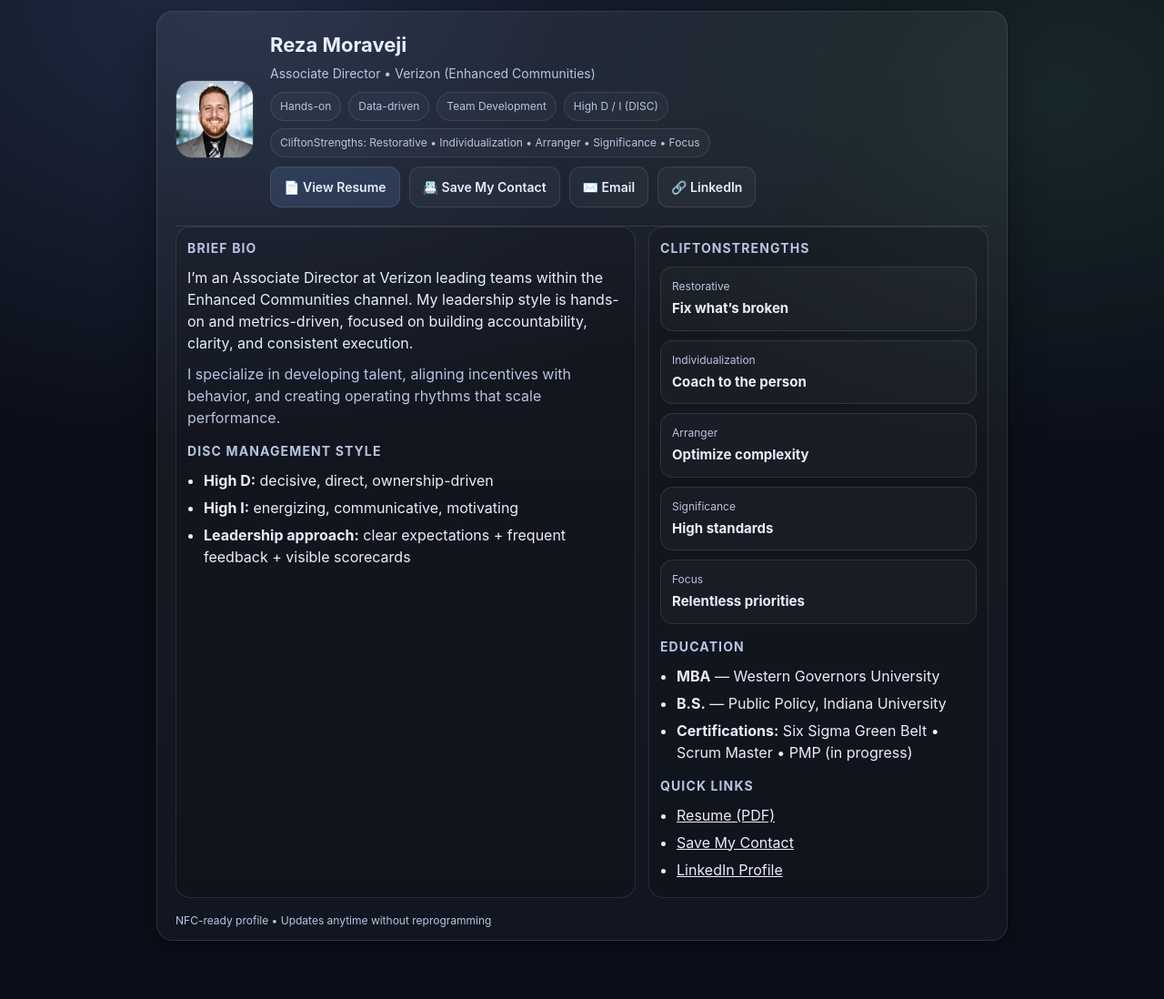
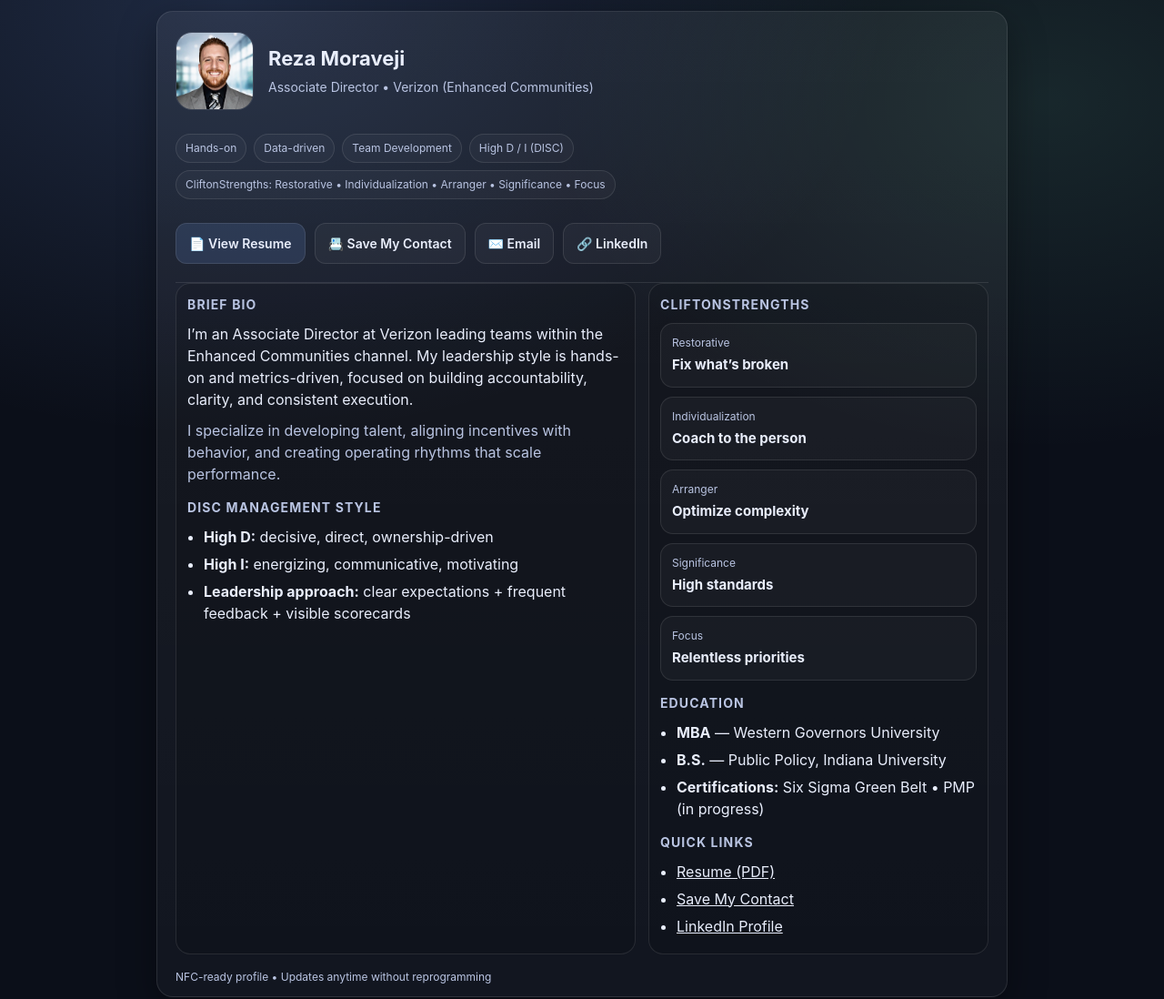
Before and after one commit to rezamoraveji1/rezamoraveji1.github.io, a plain HTML site: page profile.html in a window 1280 px wide. Shown: the whole page at 91% size. Before the commit the page ends 1046 px from the top, so only its background shows below. Drawn offline with Linux system fonts and the light colour scheme.

Commit message:
Update profile.html

```diff
--- a/profile.html
+++ b/profile.html
@@ -31,7 +31,9 @@
       line-height:1.5;
     }
     a{color:inherit}
+
     .wrap{max-width:960px; margin:0 auto; padding:12px}
+
     .card{
       background:linear-gradient(180deg, rgba(255,255,255,.06), rgba(255,255,255,.03));
       border:1px solid var(--border);
@@ -39,13 +41,33 @@
       box-shadow:0 14px 40px rgba(0,0,0,.35);
       overflow:hidden;
     }
-    header{display:flex; gap:18px; align-items:center; padding:20px}
+
+    /* ✅ UPDATED HEADER LAYOUT (photo top-left, name/title aligned) */
+    header{
+      display:grid;
+      grid-template-columns:auto 1fr;
+      gap:16px;
+      padding:20px;
+      align-items:center;
+    }
+    .header-main{
+      display:flex;
+      flex-direction:column;
+    }
+
     .avatar{
-      width:86px; height:86px; border-radius:18px; object-fit:cover;
+      width:86px;
+      height:86px;
+      border-radius:18px;
+      object-fit:cover;
       border:1px solid var(--border);
+      margin-top:2px; /* subtle alignment polish */
     }
+
     h1{margin:0; font-size:22px}
+
     .subtitle{margin-top:4px; color:var(--muted); font-size:14px}
+
     .pillrow{display:flex; flex-wrap:wrap; gap:8px; margin-top:10px}
     .pill{
       font-size:12px; color:var(--muted);
@@ -75,6 +97,11 @@
     }
     @media (max-width: 860px){
       .grid{grid-template-columns:1fr}
+    }
+
+    /* ✅ Mobile header stacks cleanly */
+    @media (max-width: 640px){
+      header{grid-template-columns:1fr}
     }
 
     section{
@@ -119,13 +146,17 @@
     <div class="card">
 
       <header>
+        <!-- Profile photo (top-left) -->
         <img class="avatar" src="profile.jpg" alt="Reza Moraveji headshot" />
 
-        <div>
+        <!-- Name + title aligned to the right of photo -->
+        <div class="header-main">
           <h1>Reza Moraveji</h1>
           <div class="subtitle">Associate Director • Verizon (Enhanced Communities)</div>
+        </div>
 
-          <div class="pillrow">
+        <!-- Pills full-width below -->
+        <div class="pillrow" style="grid-column:1 / -1;">
           <span class="pill">Hands-on</span>
           <span class="pill">Data-driven</span>
           <span class="pill">Team Development</span>
@@ -133,12 +164,12 @@
           <span class="pill">CliftonStrengths: Restorative • Individualization • Arranger • Significance • Focus</span>
         </div>
 
-          <div class="btnrow">
+        <!-- Buttons full-width below pills -->
+        <div class="btnrow" style="grid-column:1 / -1;">
           <a class="btn" href="Reza-Moraveji-Resume.pdf" target="_blank" rel="noopener">📄 View Resume</a>
           <a class="btn secondary" href="RezaMoraveji-Personal.vcf" target="_blank" rel="noopener">📇 Save My Contact</a>
           <a class="btn secondary" href="mailto:rezamoraveji1@gmail.com">✉️ Email</a>
           <a class="btn secondary" href="https://www.linkedin.com/in/rezamoraveji/" target="_blank" rel="noopener">🔗 LinkedIn</a>
-          </div>
         </div>
       </header>
 
@@ -179,7 +210,7 @@
           <ul class="list">
             <li><strong>MBA</strong> — Western Governors University</li>
             <li><strong>B.S.</strong> — Public Policy, Indiana University</li>
-            <li><strong>Certifications:</strong> Six Sigma Green Belt • Scrum Master • PMP (in progress)</li>
+            <li><strong>Certifications:</strong> Six Sigma Green Belt • PMP (in progress)</li>
           </ul>
 
           <h2 style="margin-top:14px;">Quick Links</h2>
@@ -198,4 +229,3 @@
     </div>
   </div>
 </body>
-</html>
```
Lines whose indentation alone changed are shown as unchanged.
